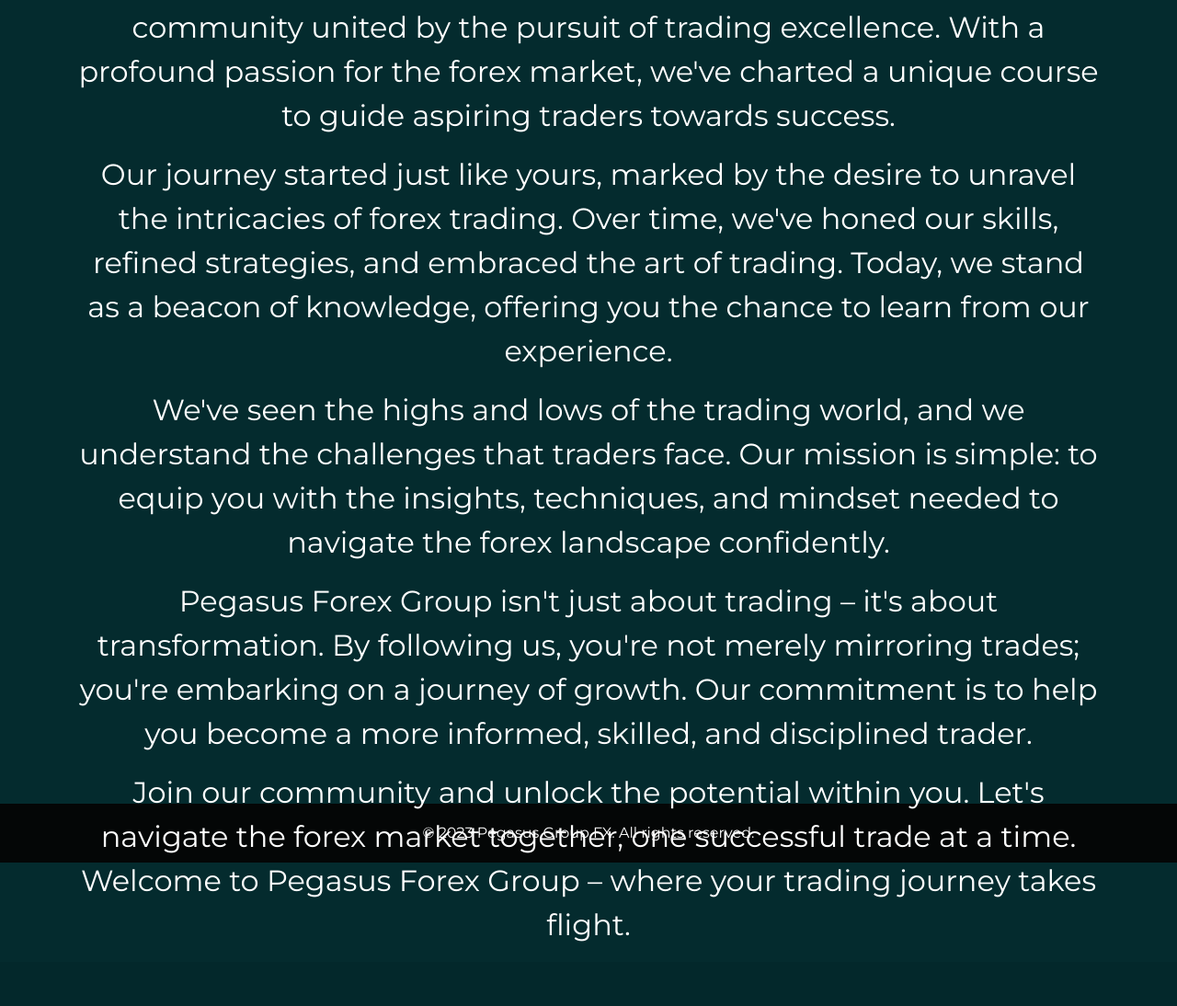
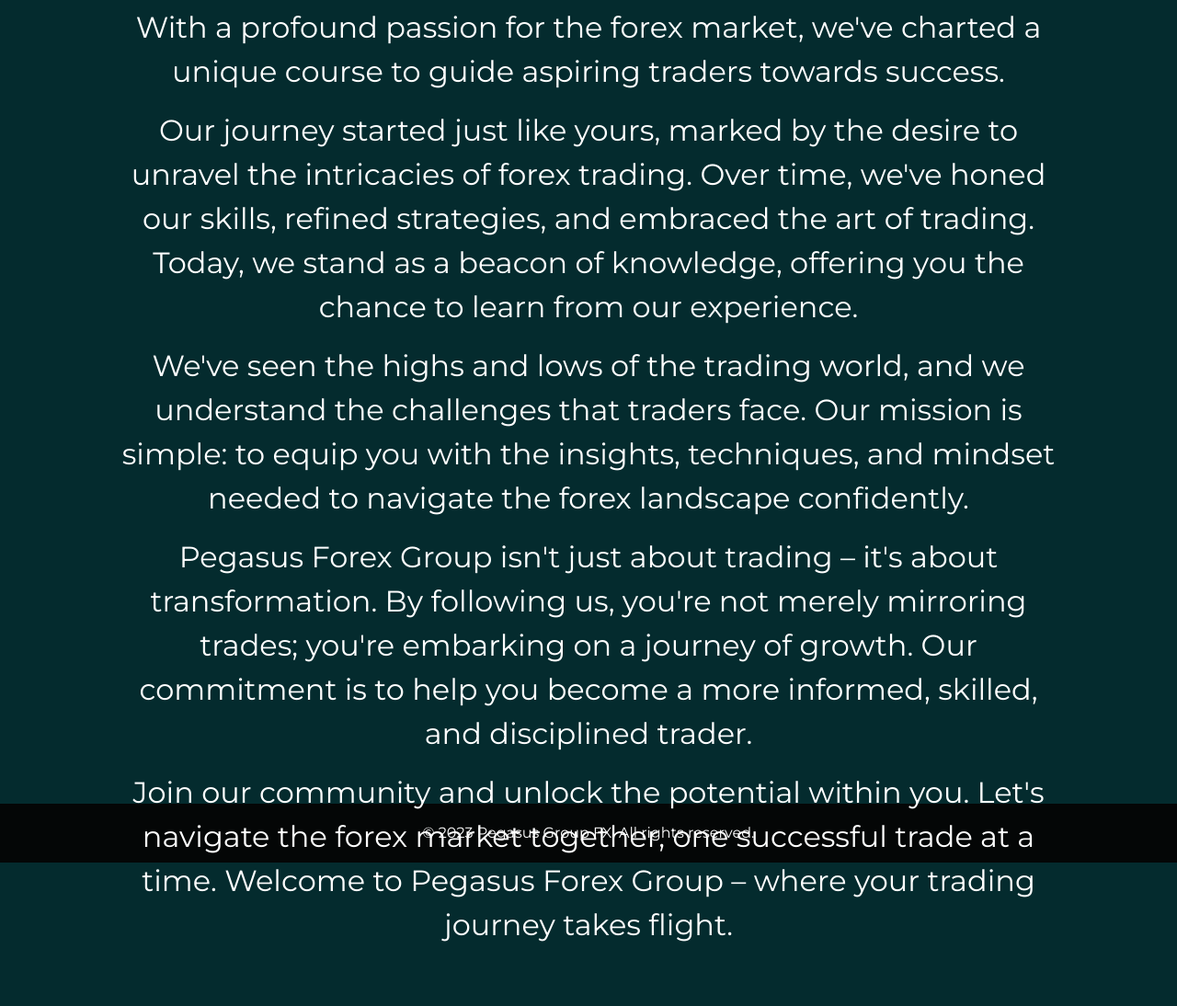
Before and after one commit to Ahmed23Max/Pegasus_group_fx, a Flask app: page /about_us in a window 1280 px wide. Shown: the part 108-1202 px from the top of the page at 92% size. Before the commit the page ends 1132 px from the top, so only its background shows below. Run offline with Flask 3, Linux system fonts and the light colour scheme; some libraries are stand-ins or nearby versions.

Commit message:
Update about_us.html

```diff
--- a/templates/about_us.html
+++ b/templates/about_us.html
@@ -3,7 +3,7 @@
 
 {% block content %}
 <section class="about-section">
-    <div class="container text-center pt-5"> <!-- Added pt-5 for top padding -->
+    <div class="container text-center p-5"> <!-- Added pt-5 for top padding -->
         <h1>Welcome to Pegasus Forex Group – Your Path to Trading Mastery</h1>
         <p>At Pegasus Forex Group, we're more than a team of traders – we're a community united by the pursuit of trading excellence. With a profound passion for the forex market, we've charted a unique course to guide aspiring traders towards success.</p>
         <p>Our journey started just like yours, marked by the desire to unravel the intricacies of forex trading. Over time, we've honed our skills, refined strategies, and embraced the art of trading. Today, we stand as a beacon of knowledge, offering you the chance to learn from our experience.</p>
```
